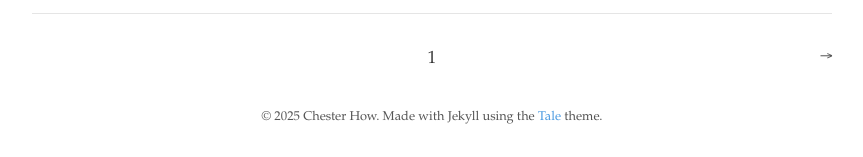
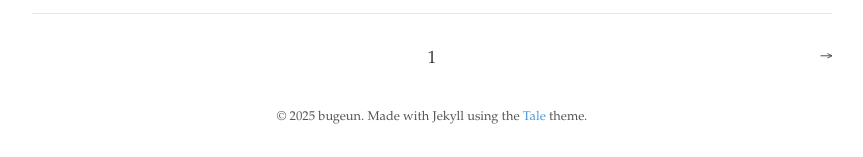
Before and after one commit to Bugeun/blog, a Jekyll site: the page built from index.html, in a window 1280 px wide. Shown: the part 1409-1566 px from the top of the page, without its empty margins (208-1071 px from the left). Built offline with Jekyll 4.4.1, drawn with Linux system fonts in a browser that asks for light colours; the list of posts is cut into pages by our own code.

Commit message:
Update _config.yml

```diff
--- a/_config.yml
+++ b/_config.yml
@@ -1,17 +1,17 @@
 # Site settings
 title:          Tale
-description:    "Minimal Jekyll theme for storytellers"
-baseurl:        "/about3"
-url:            "https://chesterhow.github.io"
+description:    "Blog"
+baseurl:        "/blog"
+url:            "https://bugeun.github.io"
 
 # Google Analytics
 google_analytics: UA—XXXXXXXX-X
 
 # Author
 author:
-  name:         Chester How
-  url:          https://chester.how
-  email:        chesterhow@gmail.com
+  name:         bugeun
+  url:
+  email:        choibugeun1007@gmail.com
 
 # Build settings
 markdown:       kramdown
```
